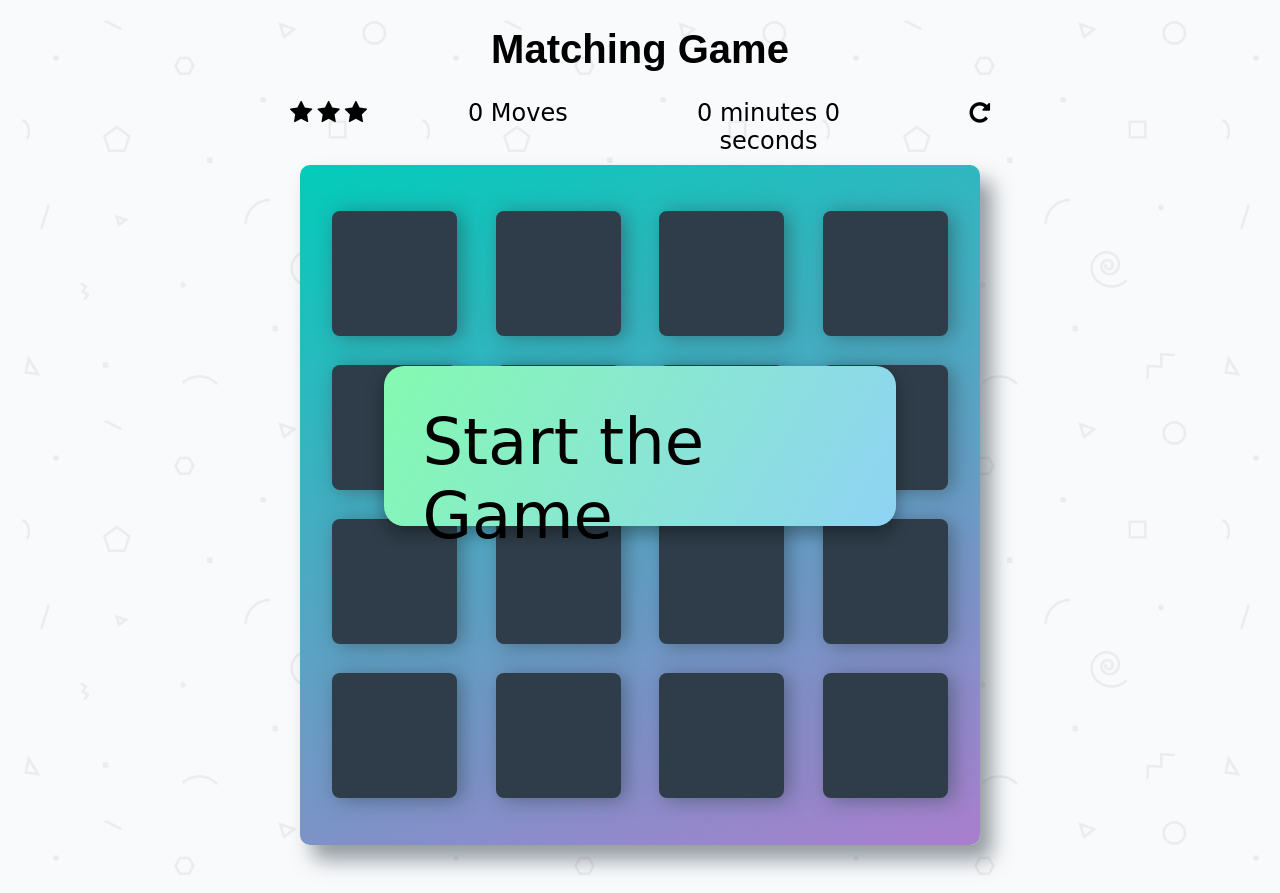
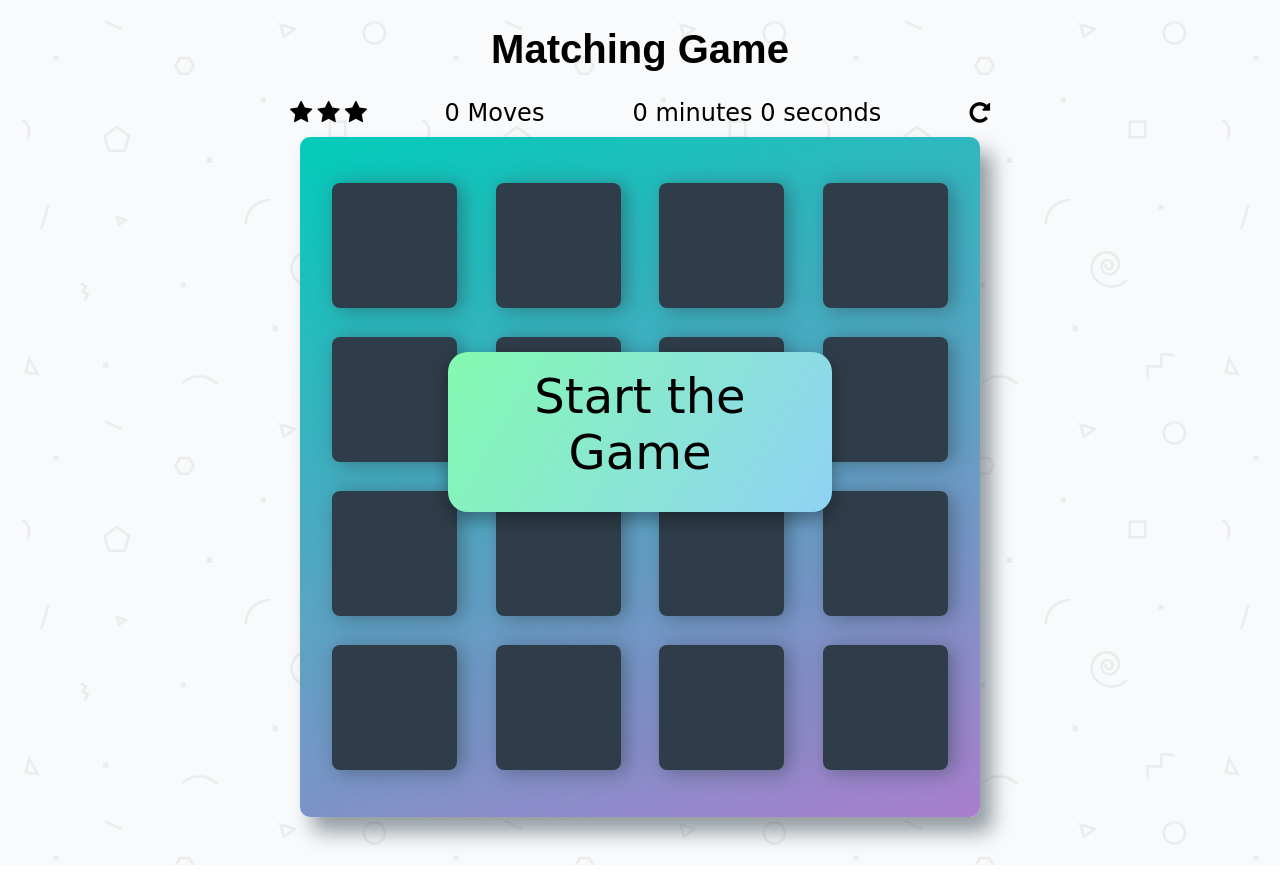
Before and after one commit to Trufs/memory-game, a plain HTML site: page index.html in a window 1280 px wide. After the commit the page ends 865 px from the top, so only its background shows below. Drawn offline with Linux system fonts and the light colour scheme; a web font is replaced by a local one.

Commit message:
fix: timer display

```diff
--- a/css/app.css
+++ b/css/app.css
@@ -120,7 +120,7 @@ h1 {
 }
 
 #countup {
-    width: 30%;
+    width: 40%;
     font-size: 1.5em;
 }
 
@@ -130,18 +130,20 @@ h1 {
 
 /*start modal*/
 .start {
-    width: 40%;
+    width: 30%;
     height: 20%;
-    display: block;
+    display: inline;
     z-index: 1;
     position: fixed;
     cursor: pointer;
     background-image: linear-gradient(120deg, #84fab0 0%, #8fd3f4 100%);
     margin:auto;
-    padding: 3%;
+    padding: 1%;
     border-radius: 20px;
     box-shadow: 0 8px 16px 0 rgba(0,0,0,0.2), 0 6px 20px 0 rgba(0,0,0,0.19);
-    font-size: 4em;
+    font-size: 3em;
+    text-align: center;
+    vertical-align: middle;
 }
 
 .hide {
@@ -149,7 +151,10 @@ h1 {
 }
 
 .startMessage {
-    margin: 0 auto;
+    text-align: center;
+    vertical-align: middle;
+    line-height: 20%;
+    padding: auto;
 }
 
 /*finish modal*/
--- a/index.html
+++ b/index.html
@@ -2,6 +2,7 @@
 <html lang="en">
 <head>
     <meta charset="utf-8">
+    <meta name="viewport" content="width=device-width, initial-scale=1.0">
     <title>Matching Game</title>
     <meta name="description" content="">
     <link rel="stylesheet prefetch" href="https://maxcdn.bootstrapcdn.com/font-awesome/4.6.1/css/font-awesome.min.css">
```
